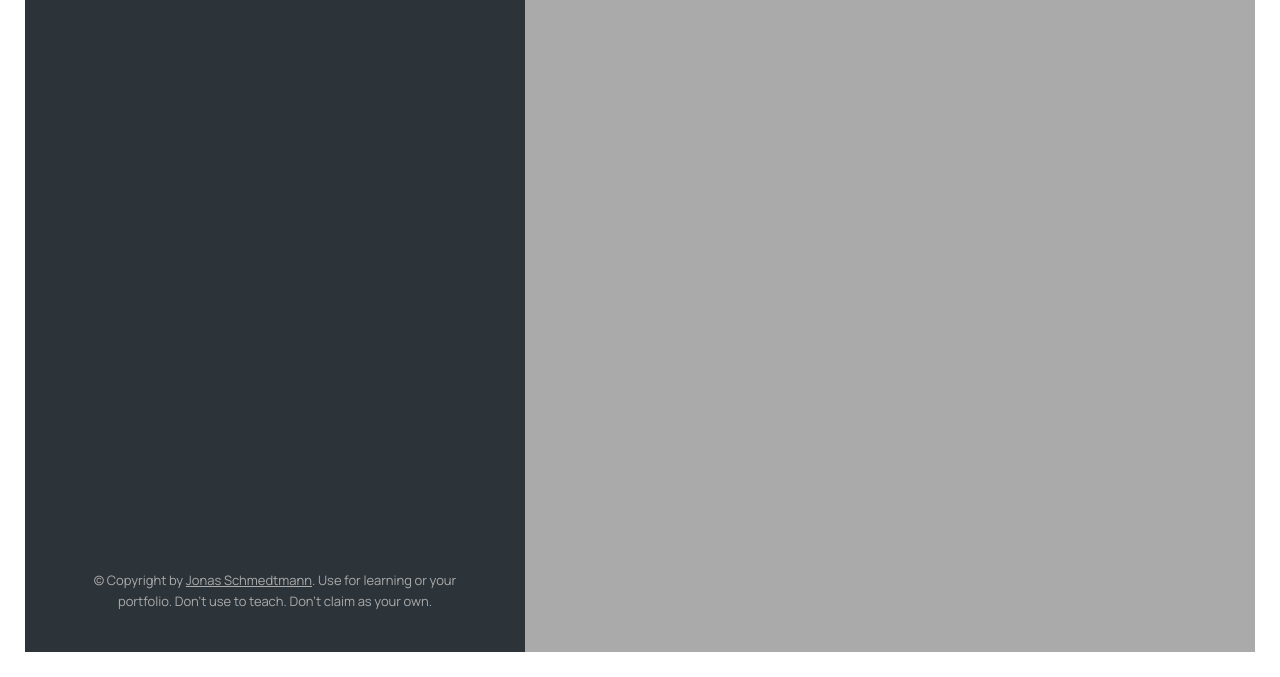
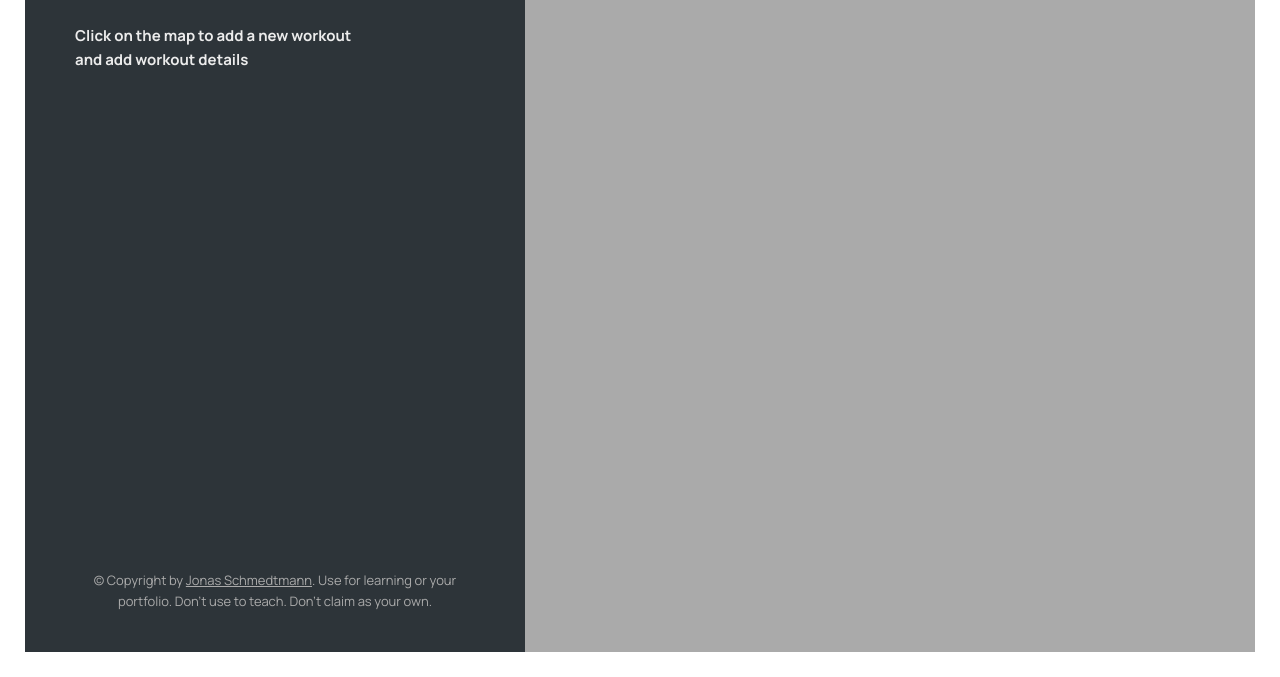
Before and after one commit to MaxCri81/Mapty, a plain HTML site: page index.html in a window 1280 px wide. Shown: the part 123-800 px from the top of the page. Drawn offline with nearby package versions, Linux system fonts and the light colour scheme.

Commit message:
Update index.html
added comment in the form

```diff
--- a/index.html
+++ b/index.html
@@ -22,7 +22,10 @@
   </head>
   <body>
     <div class="sidebar">
+
       <img src="logo.png" alt="Logo" class="logo" />
+      <h2>Click on the map to add a new workout</h2>
+      <h2>and add workout details</h2>
 
       <ul class="workouts">
         <form class="form hidden">
```
